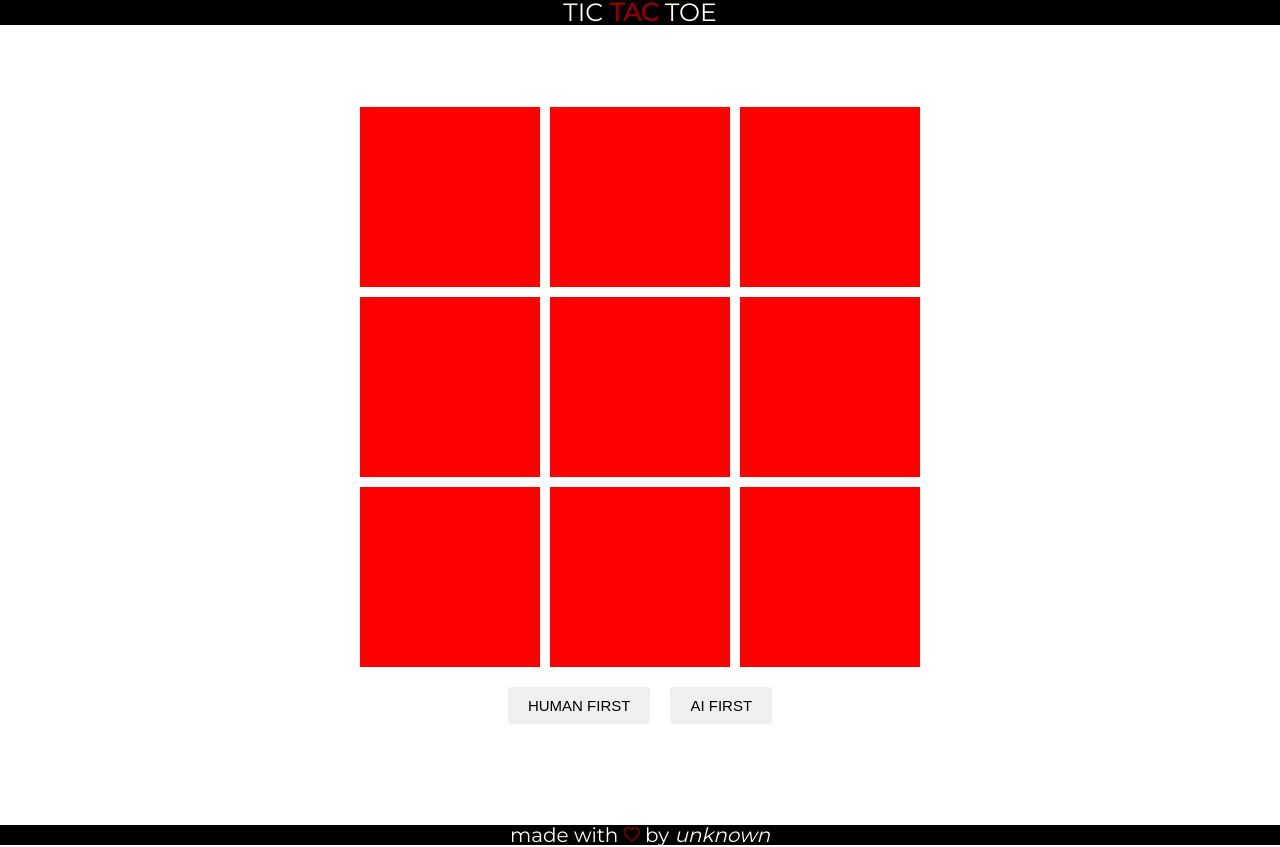
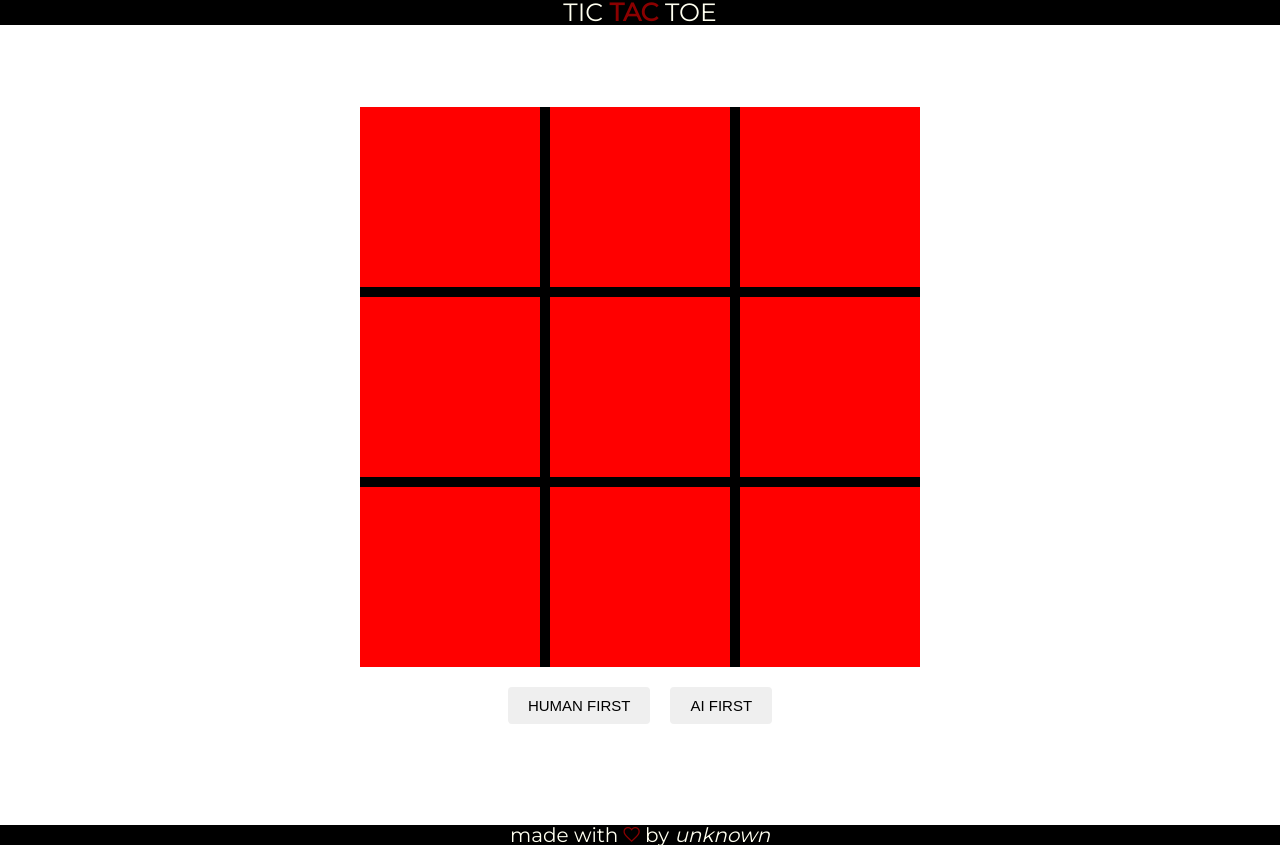
Before and after one commit to nahuely/tictactou, a React (Create React App) app: page / in a window 1280 px wide. Built offline with nearby package versions, Linux system fonts and the light colour scheme.

Commit message:
styling updates

```diff
--- a/public/index.html
+++ b/public/index.html
@@ -2,7 +2,7 @@
 <html lang="en">
   <head>
     <meta charset="utf-8">
-    <link rel="shortcut icon" href="%PUBLIC_URL%/favicon.jpg">
+    <link rel="shortcut icon" href="%PUBLIC_URL%/favicon.ico">
     <meta name="viewport" content="width=device-width, initial-scale=1, shrink-to-fit=no">
     <link href="https://fonts.googleapis.com/css?family=Montserrat" rel="stylesheet">
     <link href="https://unpkg.com/ionicons@4.4.6/dist/css/ionicons.min.css" rel="stylesheet">
--- a/src/components/board/style.scss
+++ b/src/components/board/style.scss
@@ -9,6 +9,7 @@
   grid-template-rows: 180px 180px 180px;
   grid-template-columns: 180px 180px 180px;
   grid-gap: 10px;
+  background-color: black;
 
   @media all and (max-width: $breakpoint-mobile) {
     grid-template-rows: 100px 100px 100px;
```
Also changed, not shown: public/favicon.jpg, 1 other file (tests, documents, lock files or other folders).
